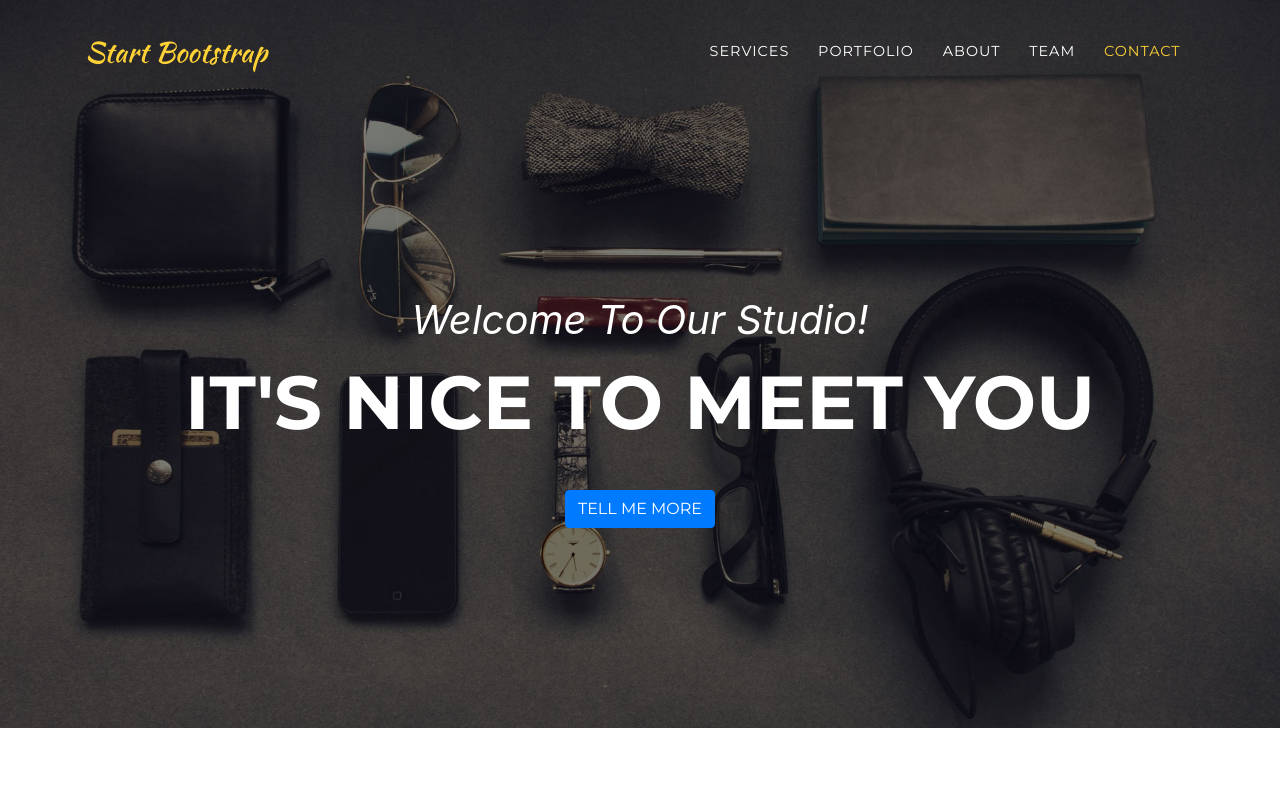
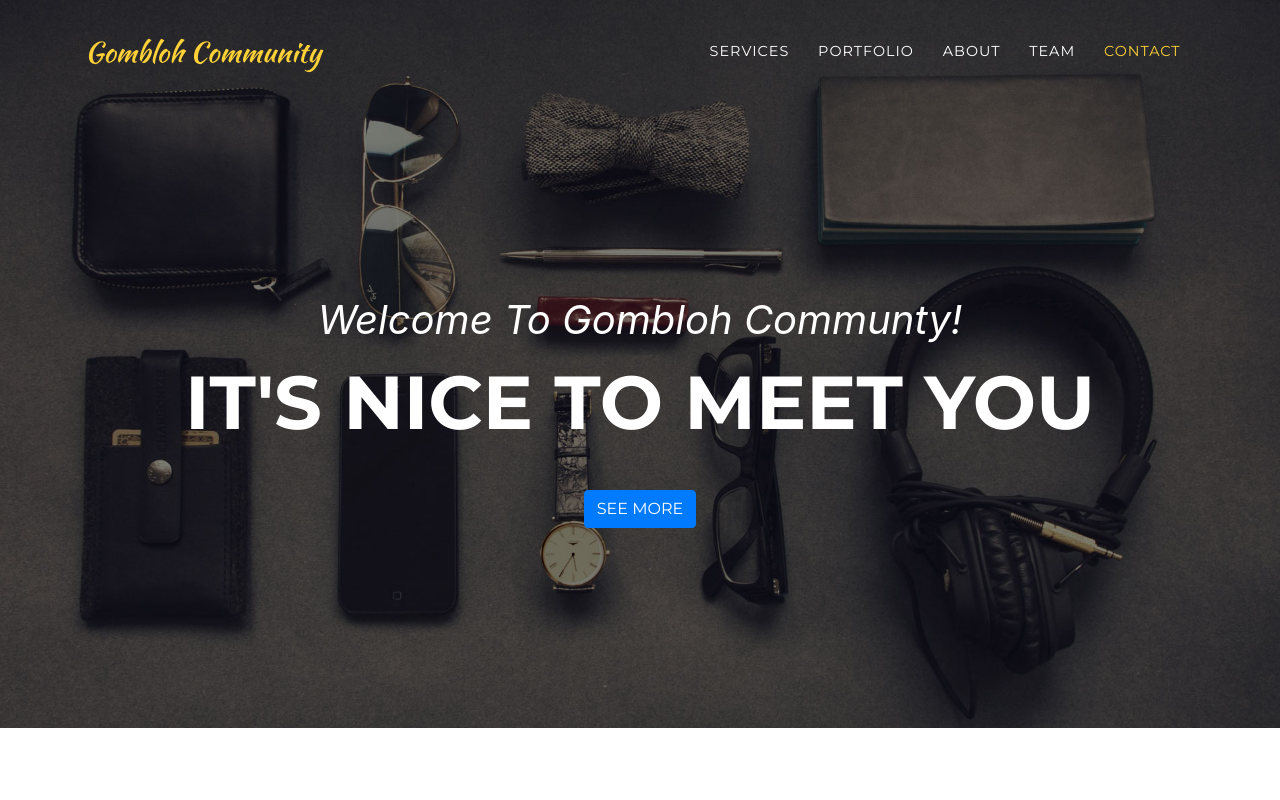
Before and after one commit to gomblohcommunity/gomblohcommunity.github.io, a website with bundled scripts: page index.html in a window 1280 px wide. Shown: the top 800 px of the page. Built offline with nearby package versions, Linux system fonts and the light colour scheme; a web font is replaced by a local one.

Commit message:
Update index.html
commiting

```diff
--- a/index.html
+++ b/index.html
@@ -8,7 +8,7 @@
     <meta name="description" content="">
     <meta name="author" content="">
 
-    <title>Agency - Start Bootstrap Theme</title>
+    <title>Gombloh Community</title>
 
     <!-- Bootstrap core CSS -->
     <link href="vendor/bootstrap/css/bootstrap.min.css" rel="stylesheet">
@@ -30,7 +30,7 @@
     <!-- Navigation -->
     <nav class="navbar navbar-expand-lg navbar-dark fixed-top" id="mainNav">
       <div class="container">
-        <a class="navbar-brand js-scroll-trigger" href="#page-top">Start Bootstrap</a>
+        <a class="navbar-brand js-scroll-trigger" href="#page-top">Gombloh Community</a>
         <button class="navbar-toggler navbar-toggler-right" type="button" data-toggle="collapse" data-target="#navbarResponsive" aria-controls="navbarResponsive" aria-expanded="false" aria-label="Toggle navigation">
           Menu
           <i class="fas fa-bars"></i>
@@ -61,9 +61,9 @@
     <header class="masthead">
       <div class="container">
         <div class="intro-text">
-          <div class="intro-lead-in">Welcome To Our Studio!</div>
+          <div class="intro-lead-in">Welcome To Gombloh Communty!</div>
           <div class="intro-heading text-uppercase">It's Nice To Meet You</div>
-          <a class="btn btn-primary btn-xl text-uppercase js-scroll-trigger" href="#services">Tell Me More</a>
+          <a class="btn btn-primary btn-xl text-uppercase js-scroll-trigger" href="#services">See More</a>
         </div>
       </div>
     </header>
```
